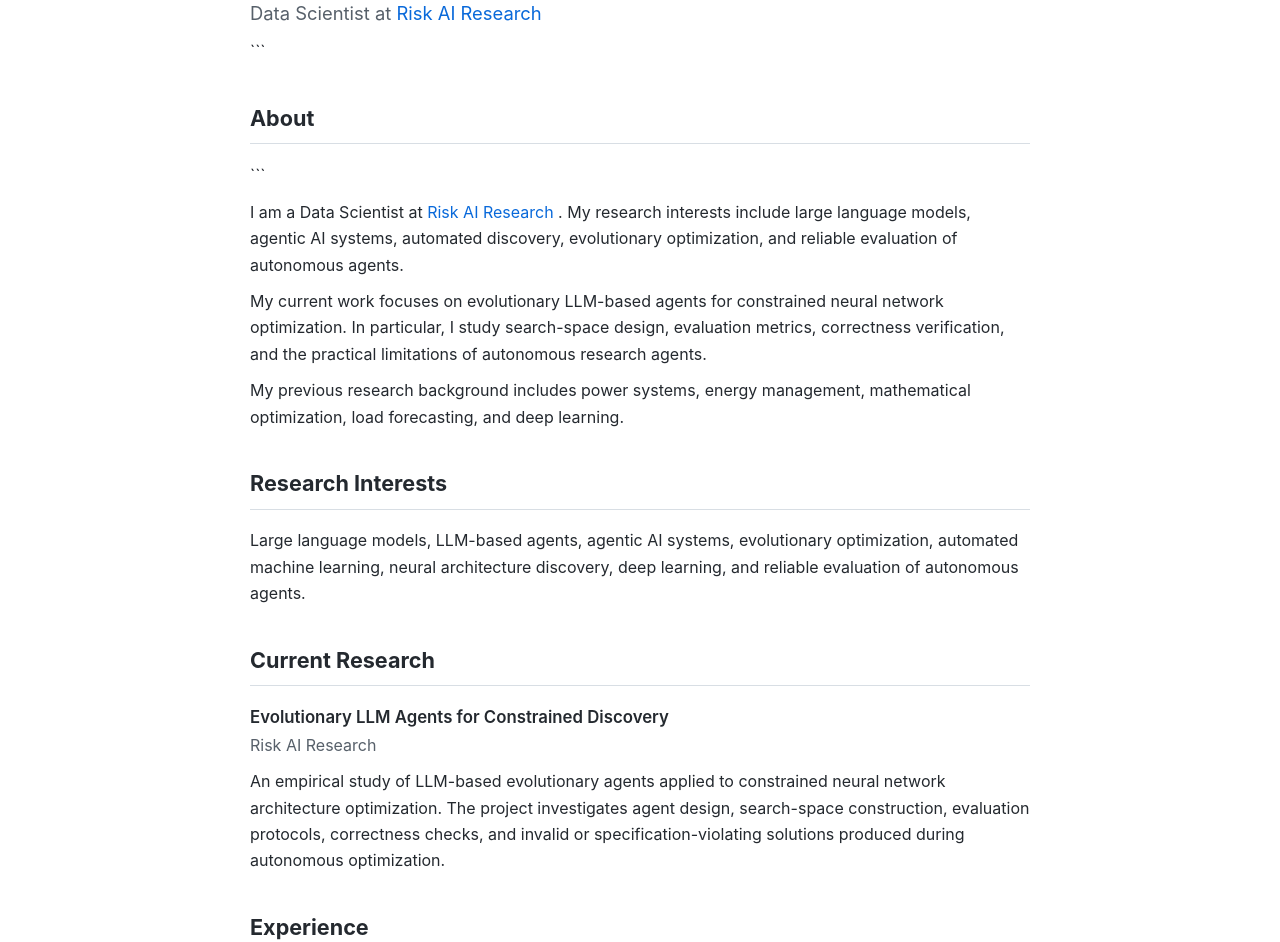
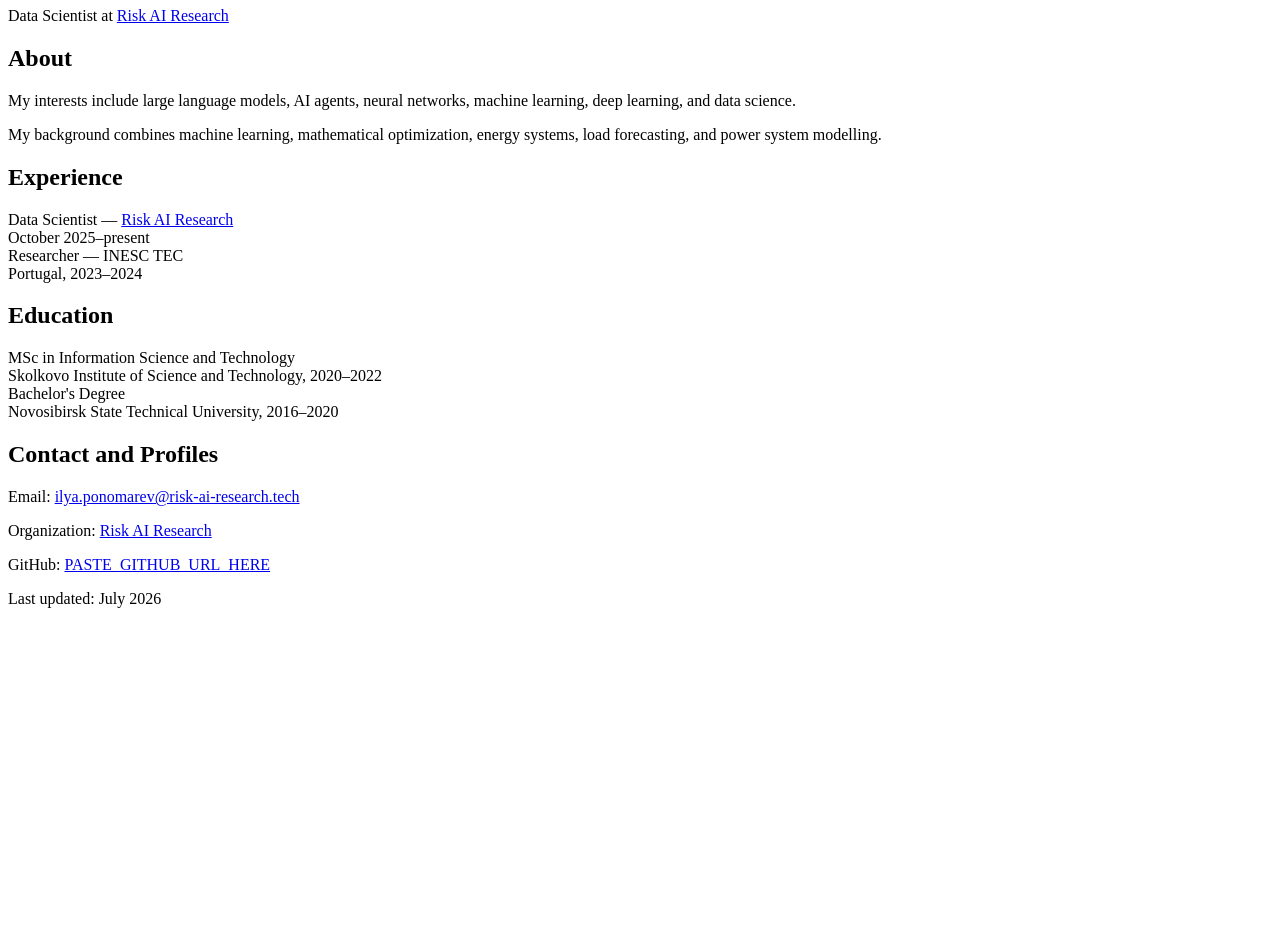
Before and after one commit to ilyapon945-arch/ilyapon945-arch.github.io, a plain HTML site: page index.html in a window 1280 px wide. Shown: the part 153-1095 px from the top of the page. After the commit the page ends 800 px from the top, so only its background shows below. Drawn offline with Linux system fonts and the light colour scheme.

Commit message:
Update index.html

````diff
--- a/index.html
+++ b/index.html
@@ -1,90 +1,13 @@
 <!DOCTYPE html>
-
-<html lang="en">
-<head>
-  <meta charset="UTF-8">
-  <meta name="viewport" content="width=device-width, initial-scale=1.0">
-
-  <title>Ilia Ponomarev</title>
-
+<html lang="en"> <head> <meta charset="UTF-8"> <meta name="viewport" content="width=device-width, initial-scale=1.0">
+<title>Ilia Ponomarev</title>
 <meta
 name="description"
-content="Personal academic page of Ilia Ponomarev, a Data Scientist at Risk AI Research."
+content="Personal page of Ilia Ponomarev, a Data Scientist at Risk AI Research."
 
->
-
-  <style>
-    body {
-      max-width: 780px;
-      margin: 60px auto;
-      padding: 0 24px;
-      font-family: -apple-system, BlinkMacSystemFont, "Segoe UI",
-                   Roboto, Helvetica, Arial, sans-serif;
-      line-height: 1.65;
-      color: #24292f;
-      background: #ffffff;
-    }
-
-    h1 {
-      margin-bottom: 4px;
-      font-size: 2.3rem;
-    }
-
-    h2 {
-      margin-top: 36px;
-      padding-bottom: 7px;
-      border-bottom: 1px solid #d8dee4;
-      font-size: 1.35rem;
-    }
-
-    p {
-      margin: 10px 0;
-    }
-
-    .subtitle {
-      margin-top: 0;
-      color: #57606a;
-      font-size: 1.15rem;
-    }
-
-    .entry {
-      margin-bottom: 24px;
-    }
-
-    .entry-title {
-      font-weight: 600;
-      font-size: 1.05rem;
-    }
-
-    .entry-details {
-      color: #57606a;
-    }
-
-    a {
-      color: #0969da;
-      text-decoration: none;
-    }
-
-    a:hover {
-      text-decoration: underline;
-    }
-
-    footer {
-      margin-top: 48px;
-      padding-top: 16px;
-      border-top: 1px solid #d8dee4;
-      color: #6e7781;
-      font-size: 0.9rem;
-    }
-  </style>
-
+<style> body { max-width: 780px; margin: 60px auto; padding: 0 24px; font-family: -apple-system, BlinkMacSystemFont, "Segoe UI", Roboto, Helvetica, Arial, sans-serif; line-height: 1.65; color: #24292f; background: #ffffff; } h1 { margin-bottom: 4px; font-size: 2.3rem; } h2 { margin-top: 36px; padding-bottom: 7px; border-bottom: 1px solid #d8dee4; font-size: 1.35rem; } p { margin: 10px 0; } .subtitle { margin-top: 0; color: #57606a; font-size: 1.15rem; } .entry { margin-bottom: 22px; } .entry-title { font-weight: 600; font-size: 1.05rem; } .entry-details { color: #57606a; } a { color: #0969da; text-decoration: none; } a:hover { text-decoration: underline; } footer { margin-top: 48px; padding-top: 16px; border-top: 1px solid #d8dee4; color: #6e7781; font-size: 0.9rem; } </style>
 </head>
-
-<body>
-  <header>
-    <h1>Ilia Ponomarev</h1>
-
-```
+<body> <header> <h1>Ilia Ponomarev</h1>
 <p class="subtitle">
   Data Scientist at
   <a
@@ -95,73 +18,17 @@ content="Personal academic page of Ilia Ponomarev, a Data Scientist at Risk AI R
     Risk AI Research
   </a>
 </p>
-```
-
-  </header>
-
-  <main>
-    <section>
-      <h2>About</h2>
-
-```
+</header>
+<main> <section> <h2>About</h2>
   <p>
-    I am a Data Scientist at
-    <a
-      href="https://risk-ai-research.tech/"
-      target="_blank"
-      rel="noopener noreferrer"
-    >
-      Risk AI Research
-    </a>.
-    My research interests include large language models, agentic AI systems,
-    automated discovery, evolutionary optimization, and reliable evaluation
-    of autonomous agents.
+    My interests include large language models, AI agents,
+    neural networks, machine learning, deep learning, and data science.
   </p>
 
   <p>
-    My current work focuses on evolutionary LLM-based agents for constrained
-    neural network optimization. In particular, I study search-space design,
-    evaluation metrics, correctness verification, and the practical
-    limitations of autonomous research agents.
+    My background combines machine learning, mathematical optimization,
+    energy systems, load forecasting, and power system modelling.
   </p>
-
-  <p>
-    My previous research background includes power systems, energy management,
-    mathematical optimization, load forecasting, and deep learning.
-  </p>
-</section>
-
-<section>
-  <h2>Research Interests</h2>
-
-  <p>
-    Large language models, LLM-based agents, agentic AI systems,
-    evolutionary optimization, automated machine learning,
-    neural architecture discovery, deep learning, and reliable
-    evaluation of autonomous agents.
-  </p>
-</section>
-
-<section>
-  <h2>Current Research</h2>
-
-  <div class="entry">
-    <div class="entry-title">
-      Evolutionary LLM Agents for Constrained Discovery
-    </div>
-
-    <div class="entry-details">
-      Risk AI Research
-    </div>
-
-    <p>
-      An empirical study of LLM-based evolutionary agents applied to
-      constrained neural network architecture optimization. The project
-      investigates agent design, search-space construction, evaluation
-      protocols, correctness checks, and invalid or specification-violating
-      solutions produced during autonomous optimization.
-    </p>
-  </div>
 </section>
 
 <section>
@@ -182,12 +49,6 @@ content="Personal academic page of Ilia Ponomarev, a Data Scientist at Risk AI R
     <div class="entry-details">
       October 2025–present
     </div>
-
-    <p>
-      Research on large language models, agentic AI systems,
-      automated discovery, evolutionary optimization, and reliable
-      evaluation methods.
-    </p>
   </div>
 
   <div class="entry">
@@ -198,13 +59,6 @@ content="Personal academic page of Ilia Ponomarev, a Data Scientist at Risk AI R
     <div class="entry-details">
       Portugal, 2023–2024
     </div>
-
-    <p>
-      Research and development of forecasting, optimization, flexibility,
-      and energy-management tools for the energy transition of maritime
-      ports. The work included power-system modelling, optimal power flow,
-      load forecasting, and flexibility analysis.
-    </p>
   </div>
 </section>
 
@@ -213,17 +67,12 @@ content="Personal academic page of Ilia Ponomarev, a Data Scientist at Risk AI R
 
   <div class="entry">
     <div class="entry-title">
-      MSc in Energy Systems
+      MSc in Information Science and Technology
     </div>
 
     <div class="entry-details">
       Skolkovo Institute of Science and Technology, 2020–2022
     </div>
-
-    <p>
-      Master's thesis on the stability of grid-connected inverters
-      operating in weak electrical grids.
-    </p>
   </div>
 
   <div class="entry">
@@ -232,7 +81,7 @@ content="Personal academic page of Ilia Ponomarev, a Data Scientist at Risk AI R
     </div>
 
     <div class="entry-details">
-      Novosibirsk State Technical University
+      Novosibirsk State Technical University, 2016–2020
     </div>
   </div>
 </section>
@@ -269,12 +118,5 @@ content="Personal academic page of Ilia Ponomarev, a Data Scientist at Risk AI R
     </a>
   </p>
 </section>
-```
-
-  </main>
-
-  <footer>
-    Last updated: July 2026
-  </footer>
-</body>
-</html>
+</main>
+<footer> Last updated: July 2026 </footer> </body> </html>
````
